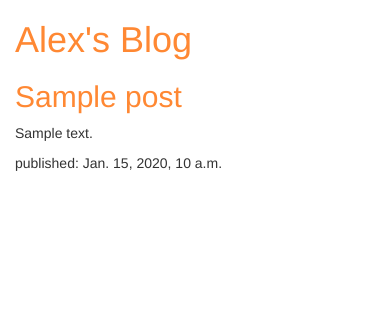
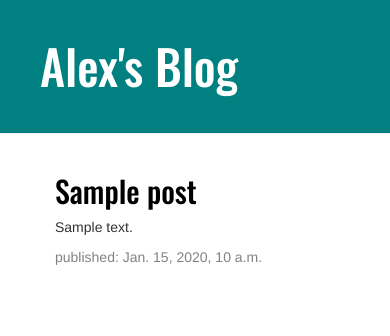
Before and after one commit to AlexanderRobles-CS/my-first-blog, a Django app: template blog/templates/blog/post_list.html in a window 390 px wide. Shown: the top 336 px of the page. Run offline with Django 3.2, Linux system fonts and the light colour scheme; the template is opened without the code that fills it: most values are stand-ins (such as "Sample title", 1, 10 or a date in 2020); some libraries are stand-ins or nearby versions.

Commit message:
Updated html for website

```diff
--- a/blog/static/css/blog.css
+++ b/blog/static/css/blog.css
@@ -1,7 +1,46 @@
-h1 a, h2 a {
-    color: #FF8833;
+.page-header {
+    background-color: #008080;
+    margin-top: 0;
+    padding: 20px 20px 20px 40px;
 }
 
-body {
-    padding-left: 15px;
+.page-header h1, .page-header h1 a, .page-header h1 a:visited, .page-header h1 a:active {
+    color: #ffffff;
+    font-size: 36pt;
+    text-decoration: none;
 }
+
+.content {
+    margin-left: 40px;
+}
+
+h1, h2, h3, h4 {
+    font-family: 'Oswald', sans-serif;;
+}
+
+.date {
+    color: #828282;
+}
+
+.save {
+    float: right;
+}
+
+.post-form textarea, .post-form input {
+    width: 100%;
+}
+
+.top-menu, .top-menu:hover, .top-menu:visited {
+    color: #ffffff;
+    float: right;
+    font-size: 26pt;
+    margin-right: 20px;
+}
+
+.post {
+    margin-bottom: 70px;
+}
+
+.post h2 a, .post h2 a:visited {
+    color: #000000;
+}
--- a/blog/templates/blog/post_list.html
+++ b/blog/templates/blog/post_list.html
@@ -4,19 +4,31 @@
         <link rel="stylesheet" href="//maxcdn.bootstrapcdn.com/bootstrap/3.2.0/css/bootstrap.min.css">
         <link rel="stylesheet" href="//maxcdn.bootstrapcdn.com/bootstrap/3.2.0/css/bootstrap-theme.min.css">
         <link rel="stylesheet" href="{% static 'css/blog.css' %}">
+        <link rel="preconnect" href="https://fonts.gstatic.com">
+        <link rel="preconnect" href="https://fonts.gstatic.com">
+        <link href="https://fonts.googleapis.com/css2?family=Oswald:wght@300;500&display=swap" rel="stylesheet">
        <title> Alex's Blog</title>
     </head>
     <body>
-        <div>
+        <div class = "page-header">
             <h1><a href= "">Alex's Blog</a><h1></h1>
         </div>
 
-            {% for post in posts %}
-        <div>
-            <h2><a href="">{{ post.title }}</a></h2>
-            <p>{{ post.text|linebreaksbr }}</p>
-            <p>published: {{ post.published_date }}</p>
-            {% endfor %}
+        <div class="content container">
+            <div class="row">
+                <div class="col-md-8">
+                    {% for post in posts %}
+                        <div class="post">
+                            <h2><a href="">{{ post.title }}</a></h2>
+                            <p>{{ post.text|linebreaksbr }}</p>
+                            <div class="date">
+                                <p>published: {{ post.published_date }}</p>
+                            </div>
+                        </div>
+                    {% endfor %}
+                </div>
+            </div>
+        </div>
         </div>
     </body>
 </html>
--- a/blog/views.py
+++ b/blog/views.py
@@ -5,5 +5,5 @@ from .models import Post
 # Create your views here.
 
 def post_list(request):
-    post = Post.objects.order_by('published_date')
+    post = Post.objects.filter(published_date__lte=timezone.now()).order_by('published_date')
     return render(request, 'blog/post_list.html', {'posts':post})
```
